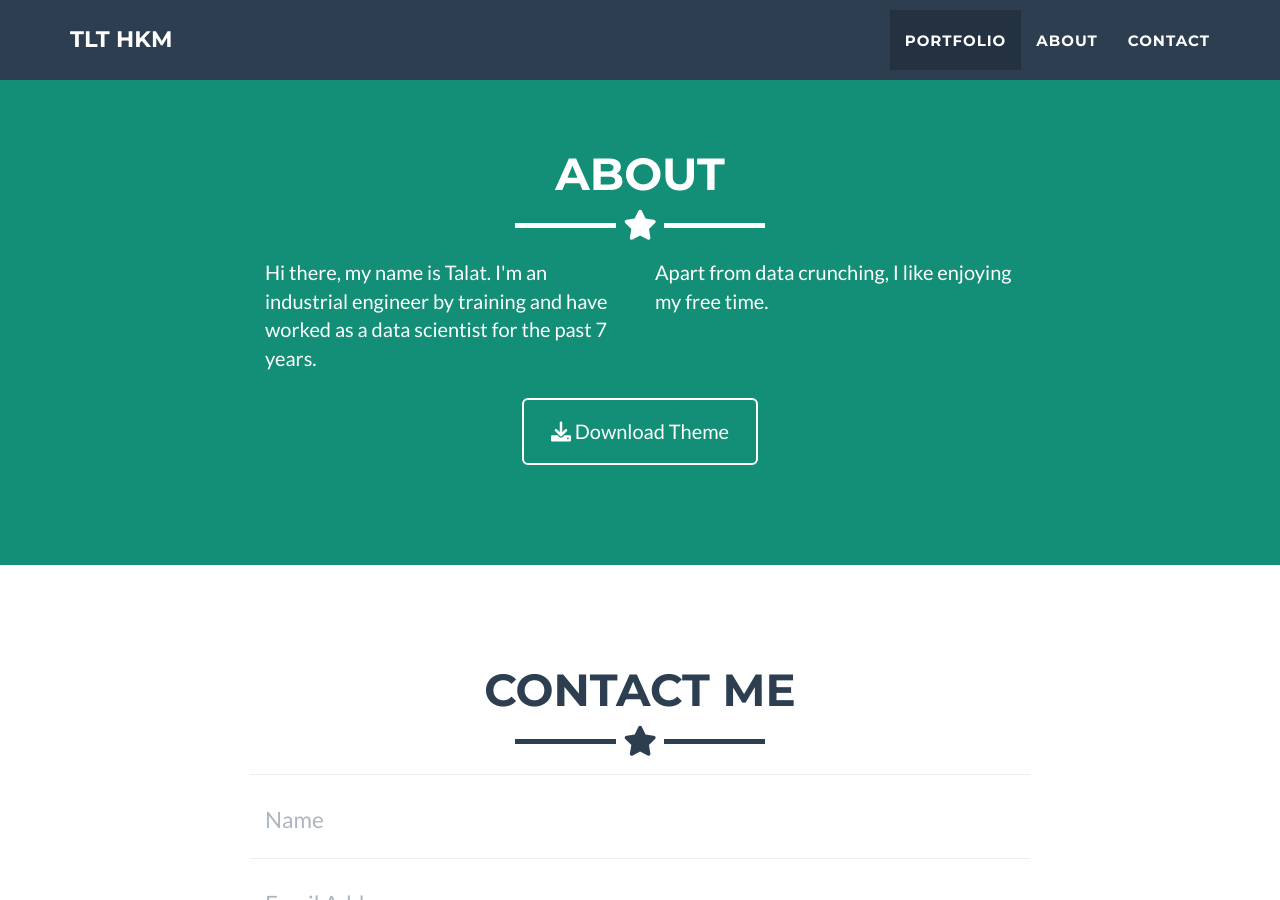
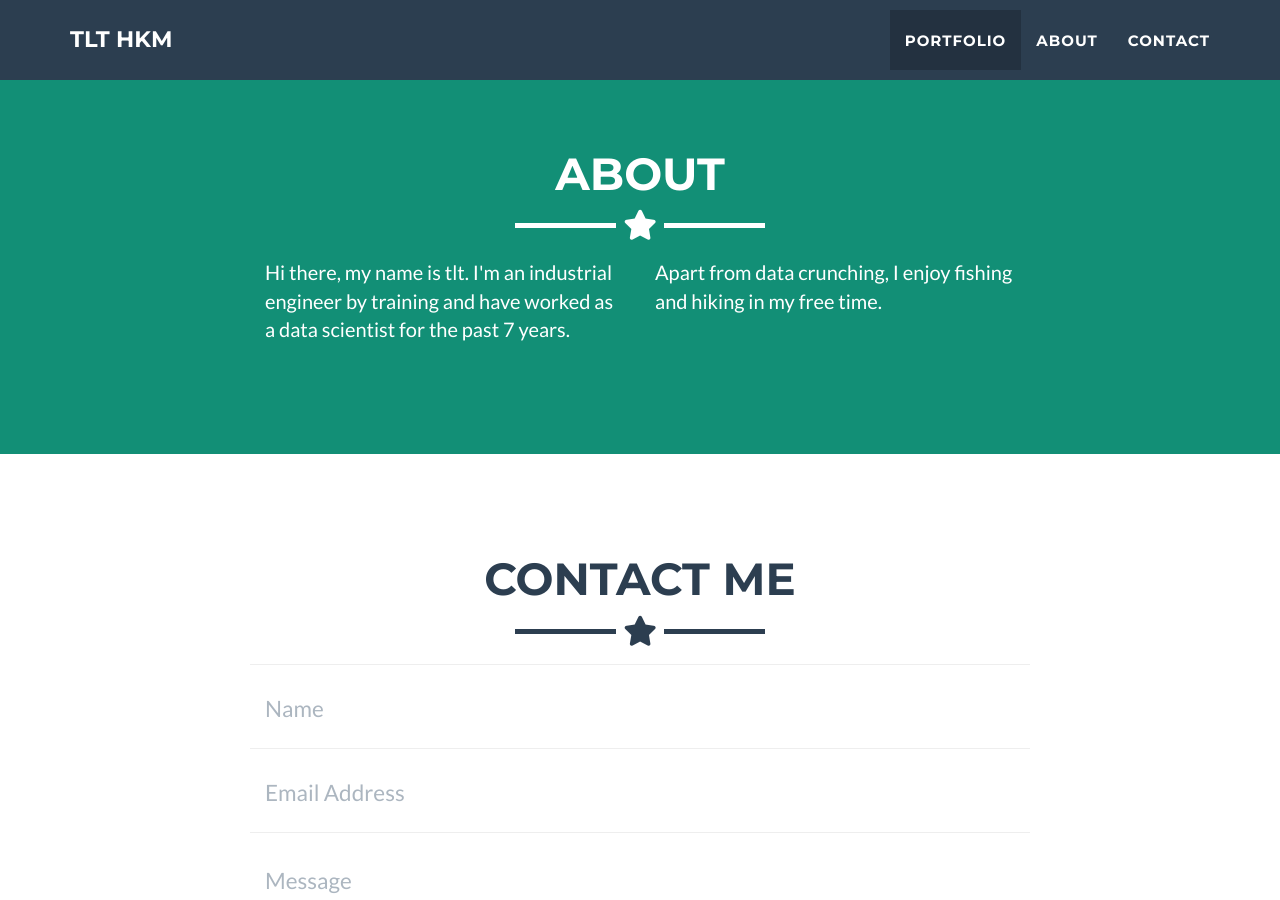
Before and after one commit to tlthkm/tlthkm.github.io, a Jekyll site: the page built from _posts/2014-07-18-project-1.markdown, in a window 1280 px wide and 900 px high, scrolled down 1843 px. Built offline with Jekyll 4.4.1, drawn with Linux system fonts in a browser that asks for light colours; some of the changed text lies outside the part shown.

Commit message:
remove download, update gitignore

```diff
--- a/_config.yml
+++ b/_config.yml
@@ -1,10 +1,10 @@
 # Site settings
 title: tlt hkm
-email: tlt.hkm@domain.com
+email: tlt.hkm@gmail.com
 url: https://github.com/tlthkm
 description: "I'm a data scientist working as a freelance consultant. I do great work."
 keywords: "data science, analytics, consulting, freelance, hamburg"
-skills: "Data Scientist - Industrial Engineer - Consultant"
+skills: "Data Scientist - Industrial Engineer - Business Consultant"
 meta_author: LastName FirstName
 
 # Google webmaster tools
--- a/_includes/about.html
+++ b/_includes/about.html
@@ -9,15 +9,10 @@
     </div>
     <div class="row">
       <div class="col-lg-4 col-lg-offset-2">
-        <p>Hi there, my name is Talat. I'm an industrial engineer by training and have worked as a data scientist for the past 7 years.</p>
+        <p>Hi there, my name is tlt. I'm an industrial engineer by training and have worked as a data scientist for the past 7 years.</p>
       </div>
       <div class="col-lg-4">
-        <p>Apart from data crunching, I like enjoying my free time.</p>
-      </div>
-      <div class="col-lg-8 col-lg-offset-2 text-center">
-        <a href="https://github.com/jeromelachaud/freelancer-theme" class="btn btn-lg btn-outline">
-          <i class="fa fa-download"></i> Download Theme
-        </a>
+        <p>Apart from data crunching, I enjoy fishing and hiking in my free time.</p>
       </div>
     </div>
   </div>
```
Also changed, not shown: 1 other file.
